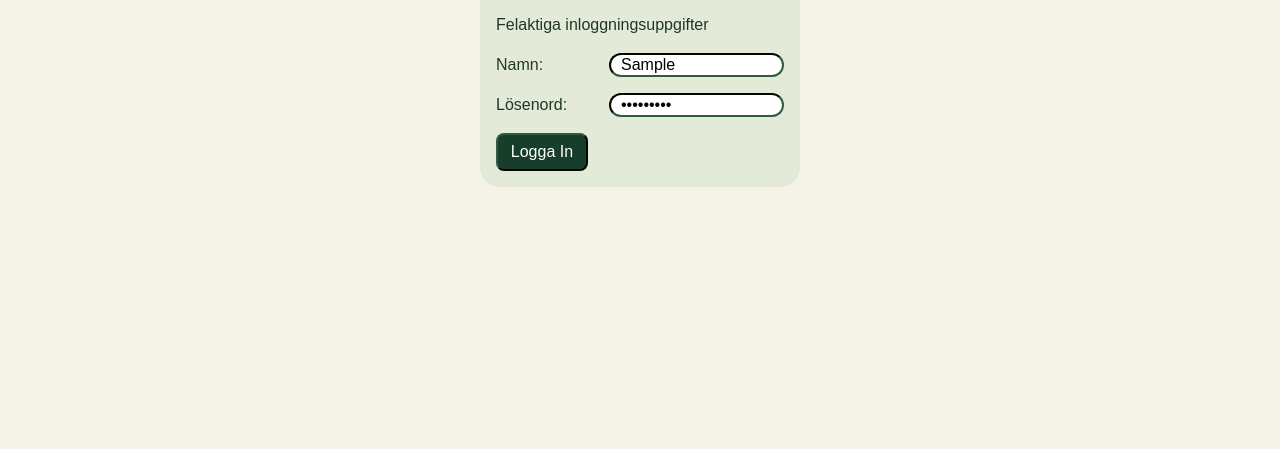
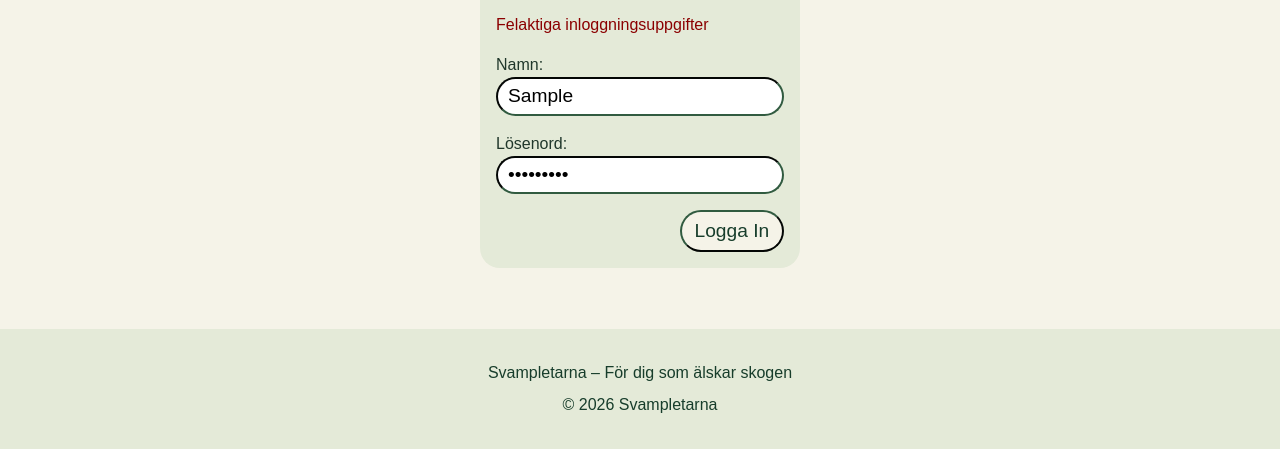
Before and after one commit to EmptyHat42/typescript_blog, a website: page HTML/login.html in a window 1280 px wide. Both pictures are taken after typing "Sample", "Sample123" into the empty fields and a click on the input "Logga In". Shown: the part 351-800 px from the top of the page. Drawn offline with Linux system fonts and the light colour scheme.

Commit message:
Done pretty much all html and CSS. Only the page that shows the blogs left after TS functionality is done.

```diff
--- a/CSS/app.css
+++ b/CSS/app.css
@@ -288,6 +288,22 @@ footer p
   margin: 0.5rem 0;
 }
 
+.redirect-button {
+    background-color: var(--darkgreen);
+    color: var(--white);
+    padding: 0.5rem 0.8rem;
+    border-radius: 0.5rem;
+    display: block;
+    width: fit-content;
+    text-decoration: none;
+    text-align: center;
+}
+
+.redirect-button:hover {
+    background-color: var(--lightgreen);
+    color: var(--darkgreen);
+}
+
 
 
 /* ===================================
--- a/CSS/login.css
+++ b/CSS/login.css
@@ -14,23 +14,10 @@ main {
     height: auto;
 }
 
-.back-button {
-    background-color: var(--darkgreen);
-    color: var(--white);
-    padding: 0.5rem 0.8rem;
-    border-radius: 0.5rem;
-    display: block;
-    width: fit-content;
+.redirect-button{
     margin-left: auto;
     margin-right: auto;
     margin-bottom: 1rem;
-    text-decoration: none;
-    text-align: center;
-}
-
-.back-button:hover {
-    background-color: var(--lightgreen);
-    color: var(--darkgreen);
 }
 
 form {
@@ -49,8 +36,13 @@ form>h1 {
     margin-bottom: 0;
 }
 
+#wrongDetails{
+    color: darkred;
+}
+
 form>p {
     display: flex;
+    flex-direction: column;
     justify-content: space-between;
     padding-left: 1rem;
     padding-right: 1rem;
@@ -58,30 +50,35 @@ form>p {
 }
 
 form>p>input {
-    font-size: 1rem;
+    font-size: 1.2rem;
     border-radius: 20px;
     border-color: var(--green);
     padding-left: 10px;
     padding-right: 10px;
-    width: 175px;
+    padding-top: 0.4rem;
+    padding-bottom: 0.4rem;
+    width: auto;
 
 }
 
 form>p:last-child {
     margin-bottom: 1rem;
-    width: 120px;
+    width: auto;
+    align-self: flex-end;
+    align-items: flex-end;
 }
 
 form>p:last-child>input {
-    background-color: var(--darkgreen);
-    color: var(--white);
+    background-color: var(--cream);
+    color: var(--darkgreen);
     padding: 0.5rem 0.8rem;
-    border-radius: 0.5rem;
+    border-radius: 2rem;
     display: inline-block;
     text-decoration: none;
+    cursor: pointer;
 }
 
 form>p:last-child>input:hover {
-    background-color: var(--lightgreen);
-    color: var(--darkgreen);
+    background-color: var(--darkgreen);
+    color: var(--white);
 }
--- /dev/null
+++ b/CSS/skapa_blogg.css
@@ -0,0 +1,89 @@
+
+main {
+    width: 100%;
+    margin-left: auto;
+    margin-right: auto;
+}
+
+h1 {
+    font-size: 1.5rem;
+}
+
+.redirect-button {
+    margin-left: auto;
+    margin-right: auto;
+    margin-bottom: 1rem;
+}
+
+form {
+    display: flex;
+    flex-direction: column;
+    width: calc(100% - 2rem);
+    margin-left: auto;
+    margin-right: auto;
+    max-width: 700px;
+    padding: 1.5rem;
+    background-color: var(--lightgreen);
+    border-radius: 20px;
+    box-sizing: border-box;
+}
+
+form > h2 {
+    margin-left: 0;
+    margin-top: 0;
+    margin-bottom: 1.5rem;
+}
+
+form > p {
+    display: flex;
+    flex-direction: column;
+    justify-content: space-between;
+    padding: 0;
+    margin-top: 0;
+    margin-bottom: 1.25rem;
+    gap: 0.5rem;
+}
+
+form > p > input {
+    font-size: 1rem;
+    border-radius: 20px;
+    border: 1px solid var(--green);
+    padding: 0.75rem;
+    width: 100%;
+    box-sizing: border-box;
+}
+
+form > p > textarea {
+    border-radius: 8px;
+    border: 1px solid var(--green);
+    padding: 0.75rem;
+    font: inherit;
+    height: 150px;
+    resize: none;
+    box-sizing: border-box;
+}
+
+form > p:last-child {
+    margin-bottom: 0;
+    width: auto;
+    align-self: flex-end;
+    align-items: flex-end;
+}
+
+form > p:last-child > input {
+    background-color: var(--cream);
+    color: var(--darkgreen);
+    padding-left: 0.8rem;
+    padding-right: 0.8rem;
+    padding-top: 0.5rem;
+    padding-bottom: 0.5rem;
+    border-radius: 2rem;
+    display: inline-block;
+    text-decoration: none;
+    cursor: pointer;
+}
+
+form > p:last-child > input:hover {
+    background-color: var(--darkgreen);
+    color: var(--white);
+}
--- a/HTML/login.html
+++ b/HTML/login.html
@@ -18,7 +18,7 @@
         </div>
     </header>
     <main>
-        <a href="index.html" class="back-button">Tillbaka till startsidan</a>
+        <a href="index.html" class="redirect-button">Tillbaka till startsidan</a>
         <form> <!-- Vårt formsobjekt. Tomt då vi ändå sköter all funktion via JS -->
             <h1>Logga In</h2>
                 <p id="wrongDetails" hidden>Felaktiga inloggningsuppgifter</p>
@@ -39,6 +39,12 @@
                 </p>
         </form>
     </main>
+    <footer>
+        <p>Svampletarna – För dig som älskar skogen</p>
+        <p>&copy; 2026 Svampletarna</p>
+    </footer>
+</body>
+
 </body>
 
 </html>
```
Also changed, not shown: HTML/blogg.html (+5 -1 lines), HTML/skapa_blogg.html (added, +52 -0 lines), HTML/skriv_blogg.html (deleted). Lines whose indentation alone changed are shown as unchanged.
